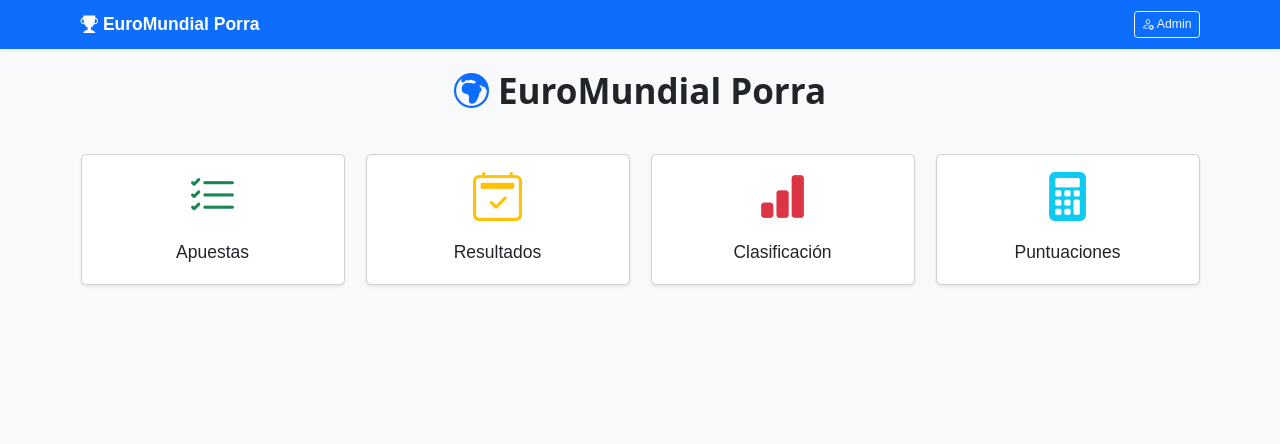
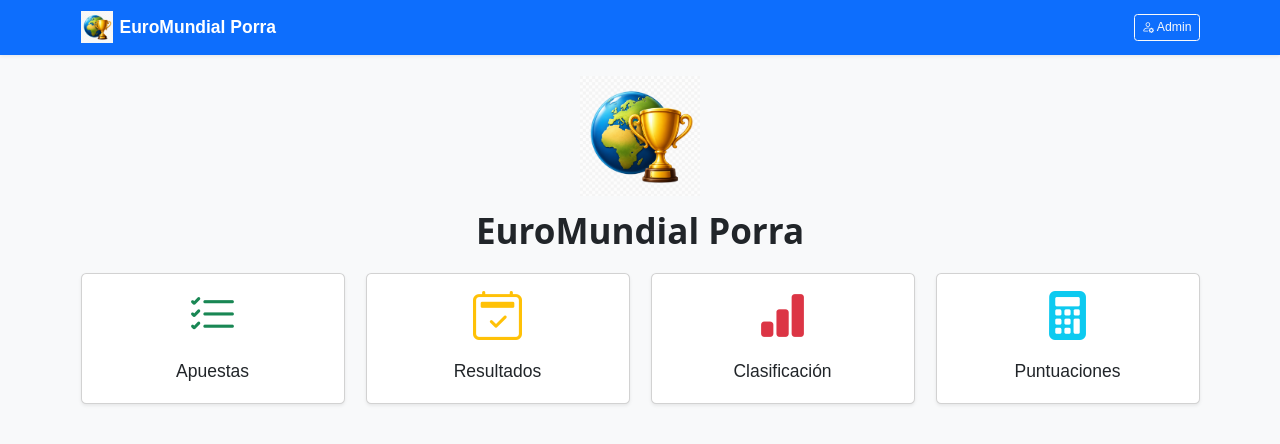
Before and after one commit to jonathangarcifr/EuroMundialPorra, a Django app: page / in a window 1280 px wide. Shown: the top 444 px of the page. Run offline with Django 5.2, Linux system fonts and the light colour scheme.

Commit message:
logo y favicon

```diff
--- a/apuestas/templates/apuestas/base.html
+++ b/apuestas/templates/apuestas/base.html
@@ -573,10 +573,20 @@
             font-style: italic;
         }
     </style>
+    {% load static %}
 
     <meta charset="UTF-8">
-    <title>EuroMundial Porra{% block titulo_pagina %}{% endblock %}</title>
+
+    <title>
+        EuroMundial Porra{% block titulo_pagina %}{% endblock %}
+    </title>
+
     <meta name="viewport" content="width=device-width, initial-scale=1">
+
+    <!-- Favicon -->
+    <link rel="icon" type="image/png" href="{% static 'apuestas/img/favicon.png' %}">
+    <link rel="shortcut icon" href="{% static 'apuestas/img/favicon.png' %}">
+    <link rel="apple-touch-icon" href="{% static 'apuestas/img/favicon.png' %}">
 
     <link href="https://cdn.jsdelivr.net/npm/bootstrap@5.3.3/dist/css/bootstrap.min.css" rel="stylesheet">
     <link href="https://cdn.jsdelivr.net/npm/bootstrap-icons@1.11.3/font/bootstrap-icons.css" rel="stylesheet">
@@ -600,9 +610,13 @@ document.addEventListener('DOMContentLoaded', function () {
 
 <nav class="navbar navbar-dark bg-primary shadow-sm">
     <div class="container">
-        <a class="navbar-brand fw-bold" href="{% url 'inicio' %}">
-            <i class="bi bi-trophy-fill"></i>
-            EuroMundial Porra
+        <a class="navbar-brand fw-bold d-flex align-items-center gap-2" href="{% url 'inicio' %}">
+            <img
+                src="{% static 'apuestas/img/logo.png' %}"
+                alt="EuroMundial Porra"
+                style="width:32px; height:32px;"
+            >
+            <span>EuroMundial Porra</span>
         </a>
 
         <a href="/admin/" class="btn btn-outline-light btn-sm">
--- a/apuestas/templates/apuestas/inicio.html
+++ b/apuestas/templates/apuestas/inicio.html
@@ -2,11 +2,21 @@
 
 {% block contenido %}
 
-<div class="text-center mb-5">
+{% load static %}
+
+<div class="text-center mb-4">
+
+    <img
+        src="{% static 'apuestas/img/logo.png' %}"
+        alt="EuroMundial Porra"
+        style="width:120px; height:auto;"
+        class="mb-3"
+    >
+
     <h1 class="fw-bold">
-        <i class="bi bi-globe-europe-africa text-primary"></i>
         EuroMundial Porra
     </h1>
+
 </div>
 
 <div class="row g-4">
```
